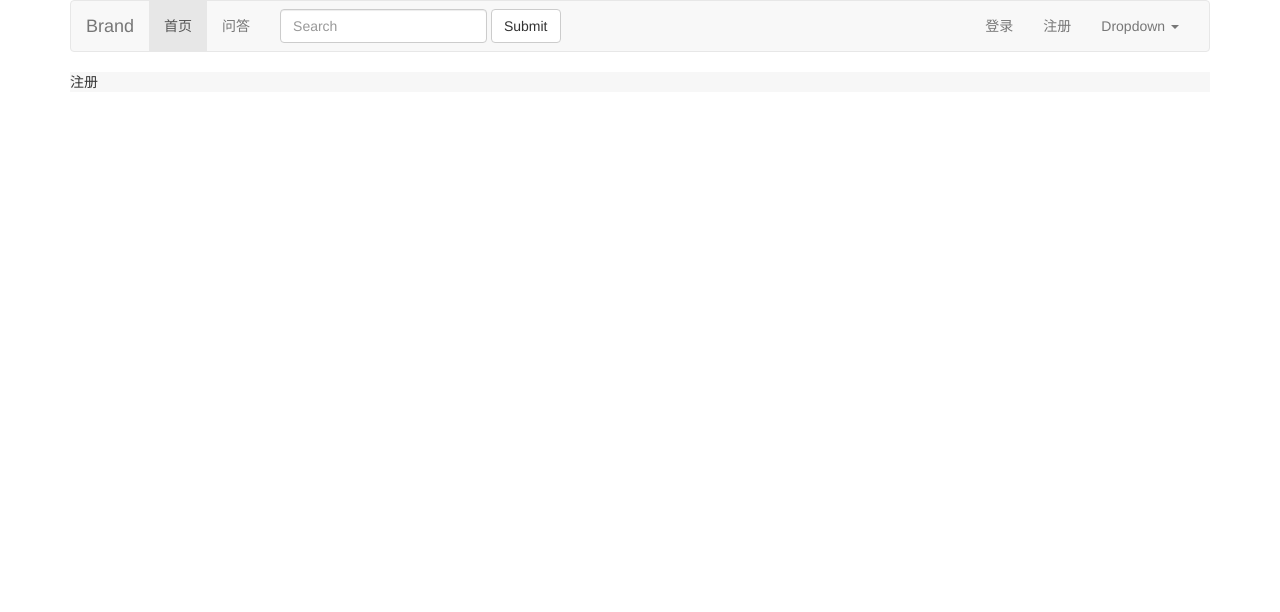
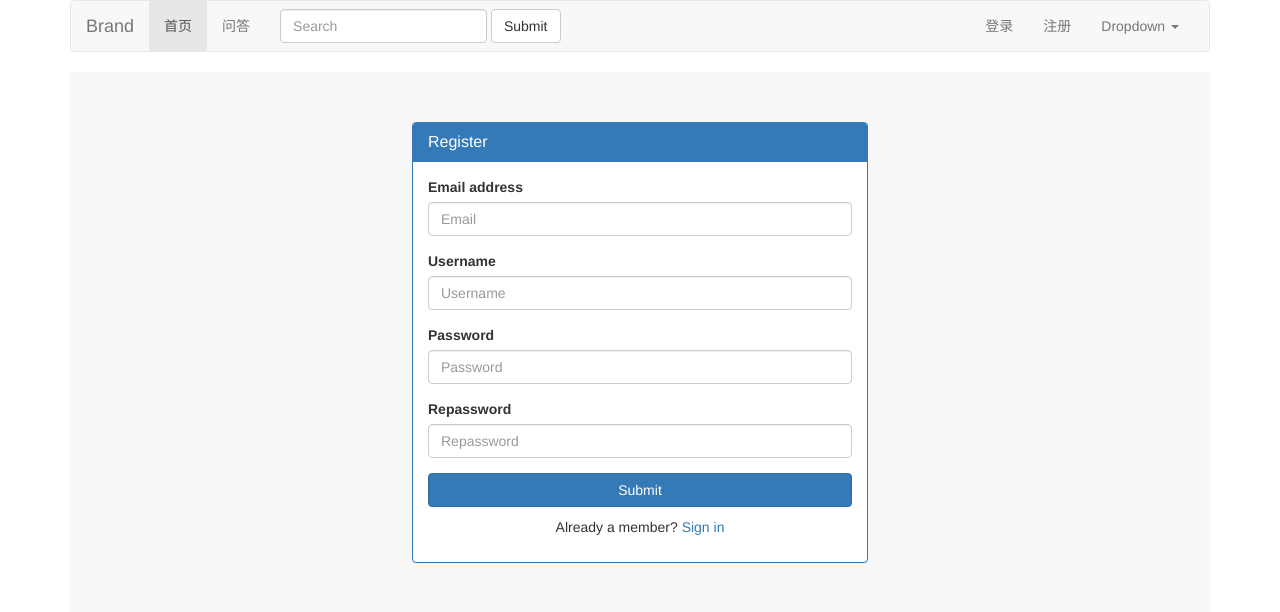
Before and after one commit to shepherd-dc/flask-blog, a Flask app: page /register/ in a window 1280 px wide. Shown: the top 612 px of the page. Run offline with Flask 2, Linux system fonts and the light colour scheme; some libraries are stand-ins or nearby versions.

Commit message:
login & register

```diff
--- a/static/css/base.css
+++ b/static/css/base.css
@@ -1,4 +1,8 @@
 .main{
     background:#f7f7f7;
     margin:0 auto;
+    padding:50px 0;
 }
+.sign{
+    text-align: center;
+}
--- a/templates/register.html
+++ b/templates/register.html
@@ -1,5 +1,31 @@
-{% extends 'base.html' %}
-
-{% block title %}注册{% endblock %}
-
-{% block main %}注册{% endblock %}
+{% extends 'base.html' %} {% block title %}注册{% endblock %} {% block main %}
+<div class="panel panel-primary" style="width:40%;margin:0 auto">
+    <div class="panel-heading">
+        <h3 class="panel-title">Register</h3>
+    </div>
+    <div class="panel-body">
+        <form>
+            <div class="form-group">
+                <label for="exampleInputEmail1">Email address</label>
+                <input type="email" class="form-control" id="exampleInputEmail1" placeholder="Email">
+            </div>
+            <div class="form-group">
+                <label for="exampleInputEmail1">Username</label>
+                <input type="text" class="form-control" id="exampleInputEmail1" placeholder="Username">
+            </div>
+            <div class="form-group">
+                <label for="exampleInputPassword1">Password</label>
+                <input type="password" class="form-control" id="exampleInputPassword1" placeholder="Password">
+            </div>
+            <div class="form-group">
+                <label for="exampleInputPassword1">Repassword</label>
+                <input type="password" class="form-control" id="exampleInputPassword1" placeholder="Repassword">
+            </div>
+            <button type="submit" class="btn btn-primary btn-block">Submit</button>
+            <div class="sign checkbox">
+                Already a member? <a href="{{url_for('login')}}">Sign in</a>
+            </div>
+        </form>
+    </div>
+</div>
+{% endblock %}
```
Also changed, not shown: templates/login.html (+28 -4 lines).
